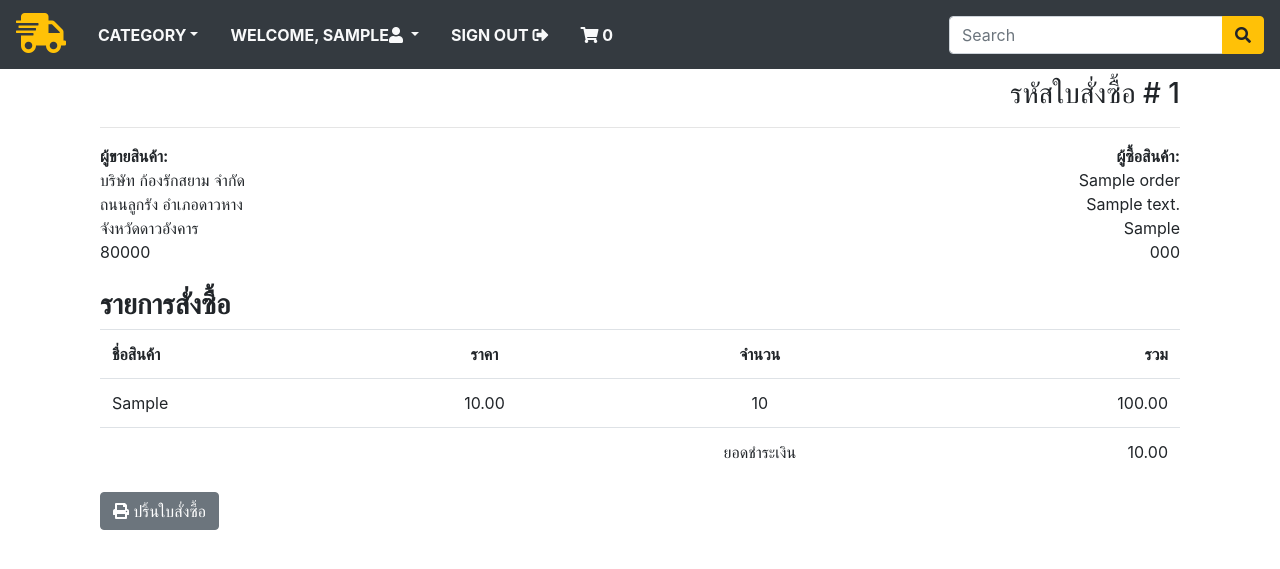
After one commit to chagy/django-ecommerce, a Django app: page /order/1 in a window 1280 px wide. The commit adds this page. Shown: the top 569 px of the page. Run offline with Django 3.2, Linux system fonts and the light colour scheme; a user stored in the database is signed in; tables that the repository leaves empty hold one stand-in row (values such as "Sample post"); some libraries are stand-ins or nearby versions.

Commit message:
End project

```diff
--- a/ecommerce/settings.py
+++ b/ecommerce/settings.py
@@ -40,6 +40,7 @@ INSTALLED_APPS = [
     'store.apps.StoreConfig',
     'django.contrib.humanize',
     'crispy_forms',
+    'stripe',
 ]
 
 MIDDLEWARE = [
@@ -135,3 +136,6 @@ MEDIA_URL = '/media/'
 MEDIA_ROOT = os.path.join(BASE_DIR,'static','media')
 
 CRISPY_TEMPLATE_PACK = 'bootstrap4'
+
+PUBLIC_KEY = 'pk_test_51H9Y5fK4vC2b1QpuA6jdIG2vAdQpfAZU84cFuO3kVNhGH6iO7JOpHprYFKM7Wdv7ynIozlz3lcw5w8YsS0Wlu9Dv00VoOqDdVh'
+SECRET_KEY = 'sk_test_51H9Y5fK4vC2b1Qpu9MQYRjfqVSpmwevoptyYrZcbiR7aGFePnmgAzE93MMgviPtJah0VnZPTab3eNaEhrN0qbRrJ009daWJpyz'
--- a/ecommerce/urls.py
+++ b/ecommerce/urls.py
@@ -32,6 +32,8 @@ urlpatterns = [
     path('account/login',views.signInView,name="signIn"),
     path('account/logout',views.signOutView,name="signOut"),
     path('search/',views.search,name="search"),
+    path('orderHistory/',views.orderHistory,name='orderHistory'),
+    path('order/<int:order_id>',views.viewOrder,name="orderDetails"),
 ]
 
 if settings.DEBUG :
--- a/store/models.py
+++ b/store/models.py
@@ -69,3 +69,38 @@ class CartItem(models.Model):
 
     def __str__(self):
         return self.product.name
+
+class Order(models.Model):
+    name        = models.CharField(max_length=255,blank=True)
+    address     = models.CharField(max_length=255,blank=True)
+    city        = models.CharField(max_length=255,blank=True)
+    postcode    = models.CharField(max_length=255,blank=True)
+    total       = models.DecimalField(max_digits=10,decimal_places=2)
+    email       = models.EmailField(max_length=254,blank=True)
+    token       = models.CharField(max_length=255,blank=True)
+    created     = models.DateTimeField(auto_now_add=True)
+    updated     = models.DateTimeField(auto_now=True)
+
+    class Meta:
+        db_table = 'Order'
+        ordering = ('id',)
+
+    def __str__(self):
+        return str(self.id)
+
+class OrderItem(models.Model):
+    product     = models.CharField(max_length=250)
+    quantity    = models.IntegerField()
+    price       = models.DecimalField(max_digits=10,decimal_places=2)
+    order       = models.ForeignKey(Order,on_delete=models.CASCADE)
+    created     = models.DateTimeField(auto_now_add=True)
+    updated     = models.DateTimeField(auto_now=True)
+
+    class Meta:
+        db_table = 'OrderItem'
+
+    def sub_total(self):
+        return self.quantity * self.price
+
+    def __str__(self):
+        return self.product
--- a/store/templates/navbar.html
+++ b/store/templates/navbar.html
@@ -36,7 +36,7 @@
           Welcome, {{ request.user.first_name }}<i class="fas fa-user circle"></i>
         </a>
         <div class="dropdown-menu">
-          <a class="dropdown-item" href="">ประวัติการสั่งซื้อ</a>
+          <a class="dropdown-item" href="{% url 'orderHistory' %}">ประวัติการสั่งซื้อ</a>
         </div>
       </li>
       <li class="nav-item">
--- /dev/null
+++ b/store/templates/viewOrder.html
@@ -0,0 +1,82 @@
+{% extends 'layouts.html' %}
+{% load static %}
+{% load humanize %}
+{% block content %}
+
+<div class="container">
+  <div class="row my-2">
+    <div class="col-md-12">
+    <div class="invoice-title text-right">
+        <h3>รหัสใบสั่งซื้อ # {{ order.id }}</h3>
+    </div>
+    <hr>
+    <div class="row">
+      <div class="col-md-6">
+        <address>
+        <strong>ผู้ขายสินค้า:</strong><br>
+          บริษัท
+          ก้องรักสยาม จำกัด<br>
+          ถนนลูกรัง อำเภอดาวหาง <br>
+          จังหวัดดาวอังคาร <br>
+          80000
+        </address>
+      </div>
+      <div class="col-md-6 text-right">
+        <address>
+          <strong>ผู้ซื้อสินค้า:</strong><br>
+          {{ order.name }}<br>
+          {{ order.address }}<br>
+          {{ order.city }}<br>
+          {{ order.postcode }}
+        </address>
+      </div>
+    </div>
+  </div>
+</div>
+
+<div class="row">
+  <div class="col-md-12">
+    <div class="panel panel-default">
+      <div class="panel-heading">
+        <h3 class="panel-title"><strong>รายการสั่งซื้อ</strong></h3>
+      </div>
+      <div class="panel-body">
+        <div class="table-responsive">
+          <table class="table table-condensed">
+            <thead>
+                            <tr>
+                  <td><strong>ชื่อสินค้า</strong></td>
+                  <td class="text-center"><strong>ราคา</strong></td>
+                  <td class="text-center"><strong>จำนวน</strong></td>
+                  <td class="text-right"><strong>รวม</strong></td>
+                            </tr>
+            </thead>
+            <tbody>
+                {% for item in order_items %}
+              <tr>
+                <td>{{ item.product }}</td>
+                <td class="text-center">{{ item.price }}</td>
+                <td class="text-center">{{ item.quantity }}</td>
+                <td class="text-right">{{ item.sub_total|intcomma }}</td>
+              </tr>
+              {% endfor %}
+              <tr>
+                <td class="no-line"></td>
+                <td class="no-line text-center"></td>
+                <td class="no-line text-center">ยอดชำระเงิน</td>
+                <td class="no-line text-right">{{ order.total }}</td>
+              </tr>
+            </tbody>
+          </table>
+          <button class="btn btn-secondary pull-right" onclick="window.print();">
+            <i class="fas fa-print"></i>
+            ปริ้นใบสั่งซื้อ
+          </button>
+        </div>
+      </div>
+    </div>
+  </div>
+</div>
+</div>
+
+{% endblock content %}
--- a/store/views.py
+++ b/store/views.py
@@ -1,11 +1,14 @@
 from django.shortcuts import render,get_object_or_404,redirect
 from django.http import HttpResponse
-from store.models import Category,Product,Cart,CartItem
+from store.models import Category,Product,Cart,CartItem,OrderItem,Order
 from store.forms import SignUpForm
 from django.contrib.auth.models import User,Group
 from django.contrib.auth.forms import AuthenticationForm
 from django.contrib.auth import login,authenticate,logout
 from django.core.paginator import Paginator,EmptyPage,InvalidPage
+from django.contrib.auth.decorators import login_required
+from django.conf import settings
+import stripe
 # Create your views here.
 
 def index(request,category_slug=None):
@@ -46,6 +49,7 @@ def _cart_id(request):
         cart = request.session.create()
     return cart
 
+@login_required(login_url='signIn')
 def addCart(request,product_id):
     product = Product.objects.get(id=product_id)
 
@@ -84,11 +88,65 @@ def cartdetail(request):
     except Exception as e :
         pass
 
+    stripe.api_key = settings.SECRET_KEY
+    stripe_total = int(total*100)
+    description = "Payment Online"
+    data_key = settings.PUBLIC_KEY
+
+    if request.method == "POST":
+        try:
+            token = request.POST['stripeToken']
+            email = request.POST['stripeEmail']
+            name = request.POST['stripeBillingName']
+            address = request.POST['stripeBillingAddressLine1']
+            city = request.POST['stripeBillingAddressCity']
+            postcode = request.POST['stripeShippingAddressZip']
+            customer = stripe.Customer.create(
+                email=email,
+                source=token
+            )
+            stripe.Charge.create(
+                amount=stripe_total,
+                currency='thb',
+                description=description,
+                customer=customer.id
+            )
+            order = Order.objects.create(
+                name=name,
+                address=address,
+                city=city,
+                postcode=postcode,
+                total=total,
+                email=email,
+                token=token
+            )
+            order.save()
+
+            for item in cart_items:
+                order_item = OrderItem.objects.create(
+                    product=item.product.name,
+                    quantity=item.quantity,
+                    price=item.product.price,
+                    order=order
+                )
+                order_item.save()
+
+                product = Product.objects.get(id=item.product.id)
+                product.stock = int(item.product.stock - order_item.quantity)
+                product.save()
+                item.delete()
+            return redirect('home')
+
+        except stripe.error.CardError as e :
+            return False,e
 
     return render(request,'cartdetail.html',{
         'cart_items': cart_items,
         'total': total,
-        'counter': counter
+        'counter': counter,
+        'data_key': data_key,
+        'stripe_total': stripe_total,
+        'description': description
     })
 
 def removeCart(request,product_id):
@@ -136,3 +194,18 @@ def search(request):
     name = request.GET['title']
     products = Product.objects.filter(name__contains=name)
     return render(request,'index.html',{'products':products})
+
+def orderHistory(request):
+    if request.user.is_authenticated:
+        email = str(request.user.email)
+        orders = Order.objects.filter(email=email)
+
+    return render(request,'orders.html',{'orders':orders})
+
+def viewOrder(request,order_id):
+    if request.user.is_authenticated:
+        email = str(request.user.email)
+        order = Order.objects.get(email=email,id=order_id)
+        order_items = OrderItem.objects.filter(order=order)
+
+    return render(request,'viewOrder.html',{'order':order,'order_items':order_items})
```
Also changed, not shown: store/admin.py (+11 -1 lines), store/templates/cartdetail.html (+15 -0 lines), store/templates/orders.html (added, +41 -0 lines), store/migrations/0003_auto_20200727_2209.py (added), store/migrations/0004_auto_20200727_2318.py (added), store/migrations/0005_auto_20200727_2323.py (added).
